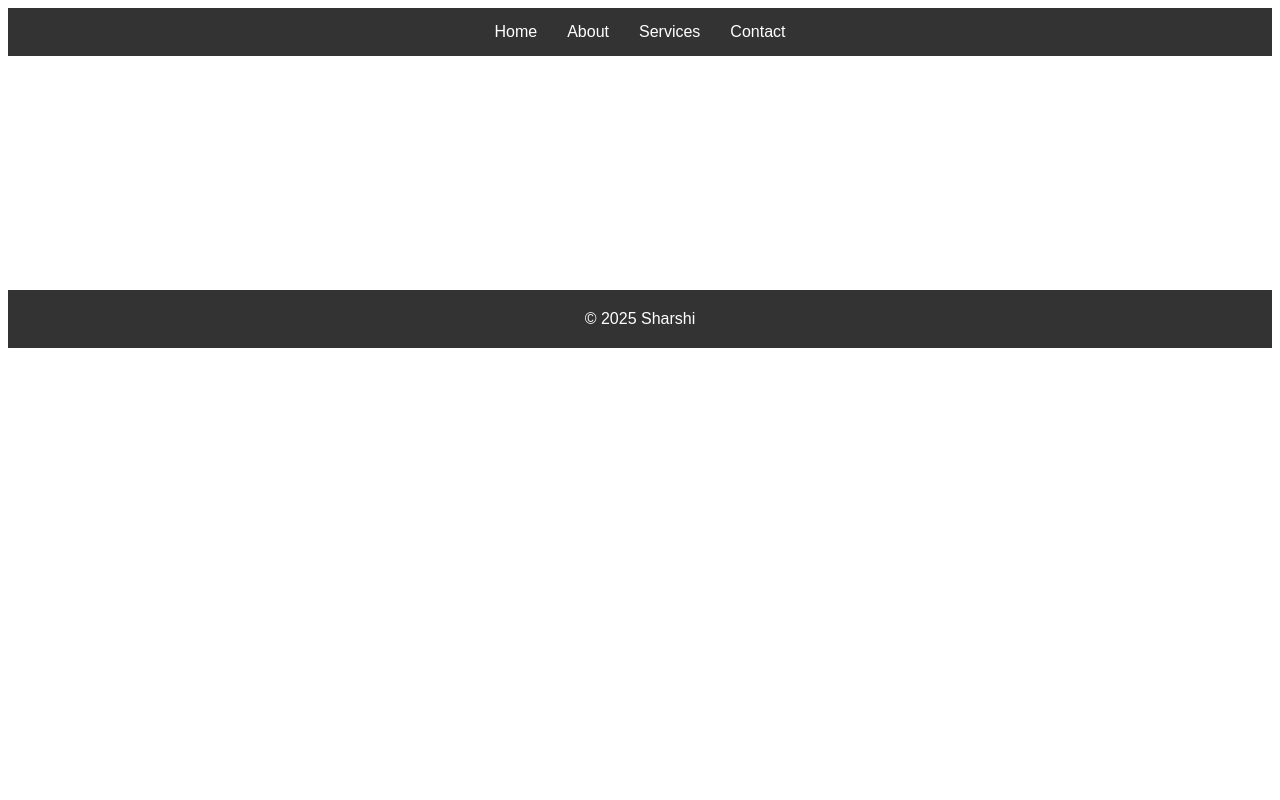
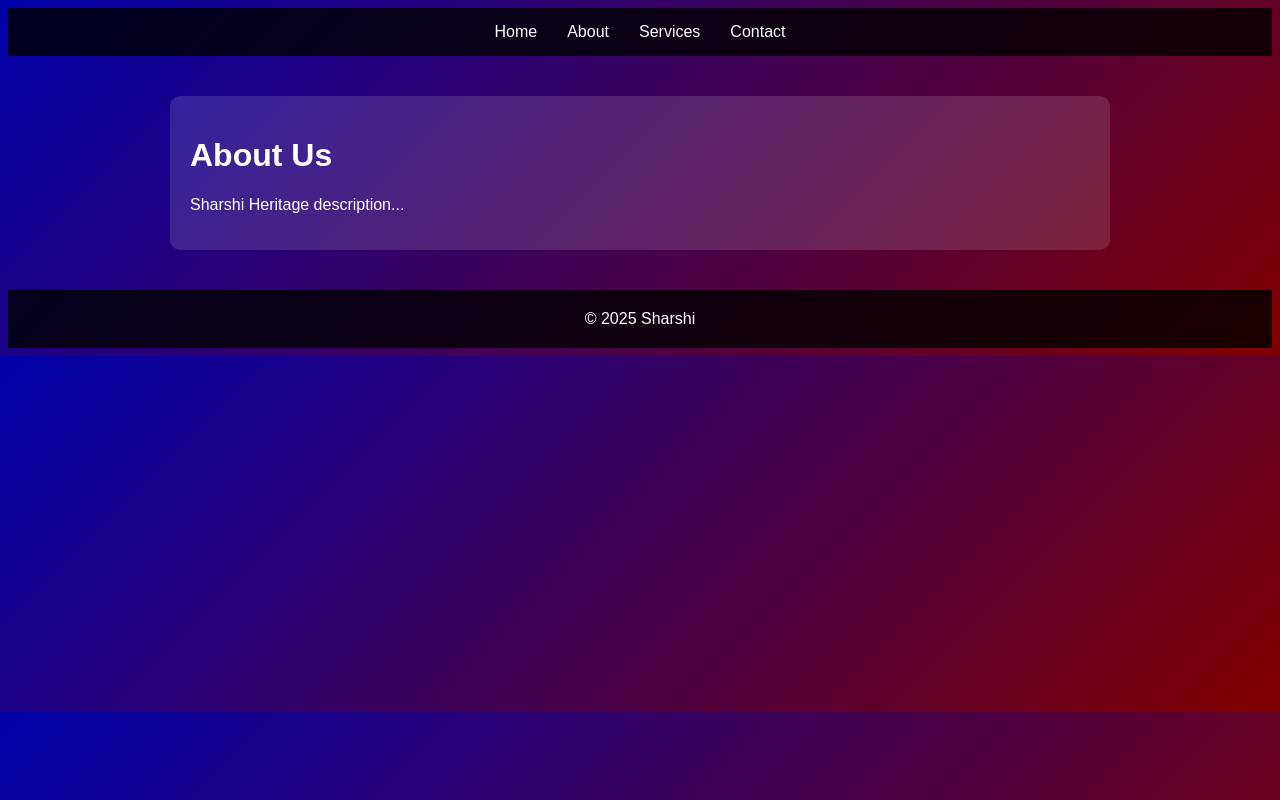
Before and after one commit to upsc9sruer-lang/Sharshi, a plain HTML site: page about.html in a window 1280 px wide. Drawn offline with Linux system fonts and the light colour scheme.

Commit message:
Update styles.css

```diff
--- a/styles.css
+++ b/styles.css
@@ -1 +1 @@
-body{background:linear- gradient(135deg,#000,#800000);color:white;font-family:Poppins,Arial}nav{text-align:center;padding:15px;background:#000c}nav a{color:white;margin:0 15px;text-decoration:none}.hero,.section{max-width:900px;margin:40px auto;padding:20px;background:#ffffff22;border-radius:10px}footer{text-align:center;padding:20px;background:#000c;margin-top:40px}
+body{background:linear-gradient(135deg,#00a,#800000);color:white;font-family:Poppins,Arial}nav{text-align:center;padding:15px;background:#000c}nav a{color:white;margin:0 15px;text-decoration:none}.hero,.section{max-width:900px;margin:40px auto;padding:20px;background:#ffffff22;border-radius:10px}footer{text-align:center;padding:20px;background:#000c;margin-top:40px}
```
